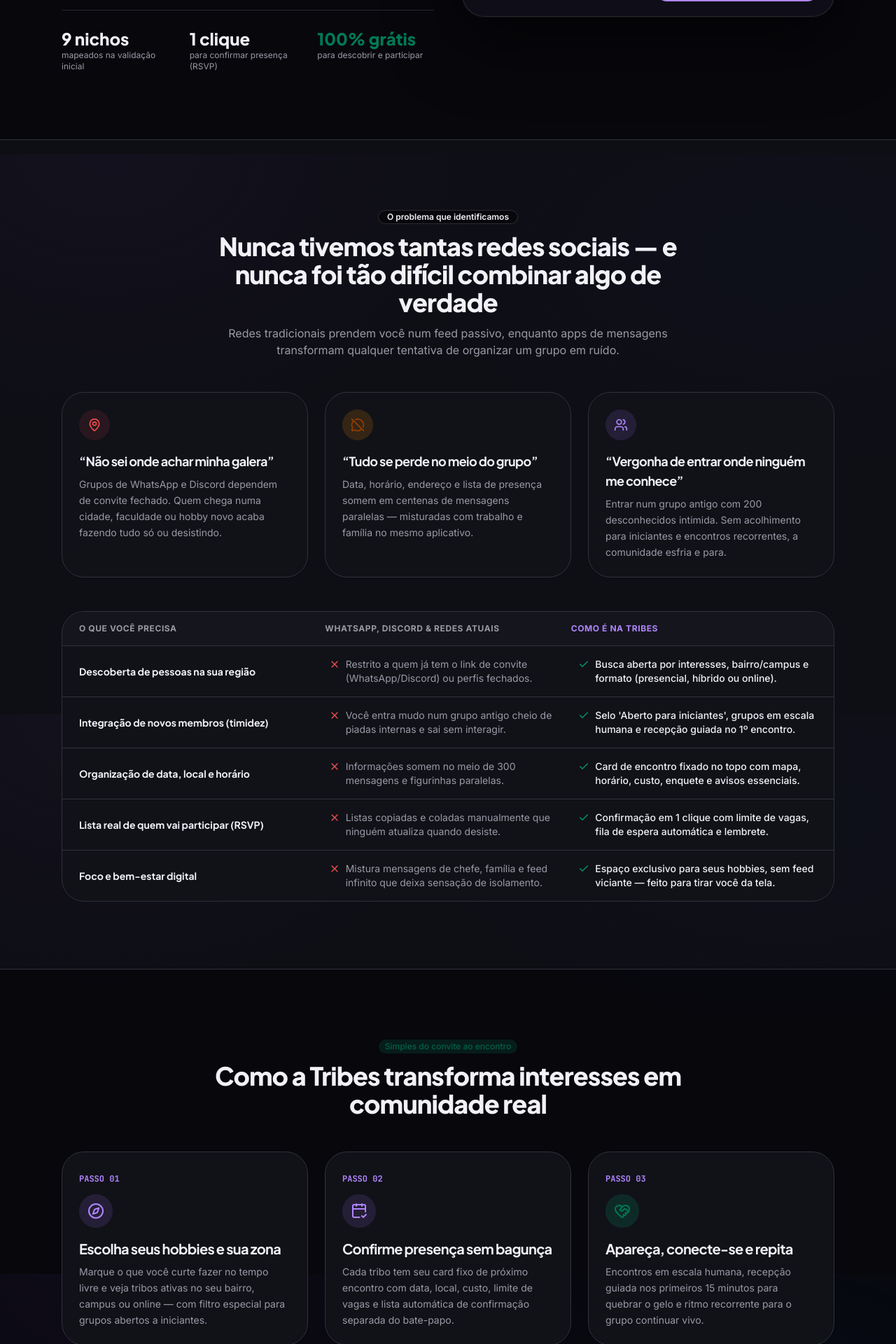
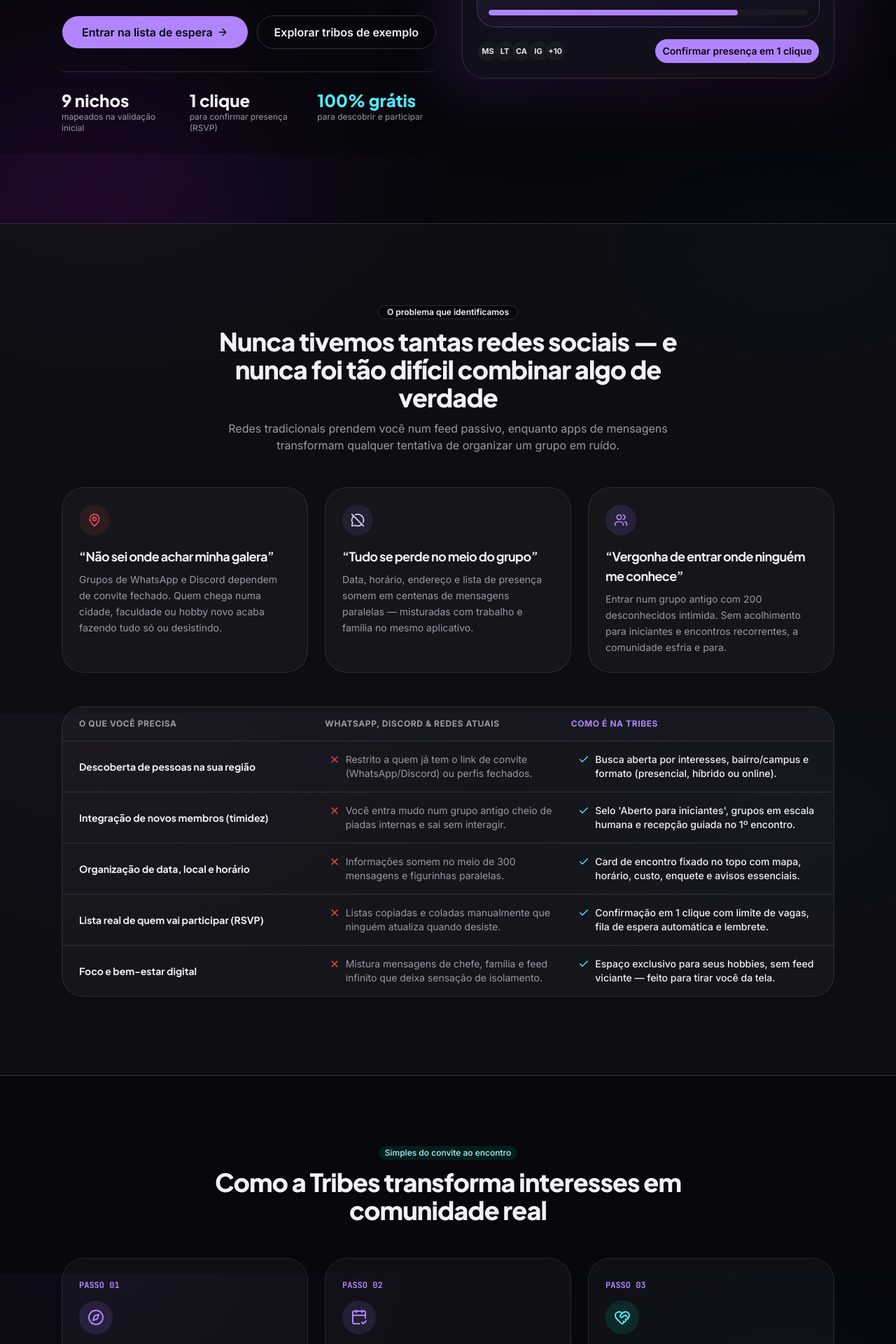
Before and after one commit to ArthurG12/Tribes, a Next.js app: page / in a window 1280 px wide. Shown: the part 580-2500 px from the top of the page at 70% size. Built offline with nearby package versions, Linux system fonts and the light colour scheme.

Commit message:
Apply premium dark violet visual system

```diff
--- a/src/app/page.tsx
+++ b/src/app/page.tsx
@@ -103,7 +103,7 @@ export default function TribesLandingPage() {
 
       <main className="flex-1">
         {/* HERO SECTION */}
-        <section className="relative overflow-hidden pt-12 pb-20 sm:pt-16 sm:pb-24">
+        <section className="relative isolate overflow-hidden py-20 sm:py-28 lg:py-32">\n          <div aria-hidden="true" className="pointer-events-none absolute -top-40 right-[-10%] -z-10 h-[34rem] w-[34rem] rounded-full bg-violet-600/20 blur-[130px]" />\n          <div aria-hidden="true" className="pointer-events-none absolute bottom-[-18rem] left-[-12%] -z-10 h-[34rem] w-[34rem] rounded-full bg-fuchsia-600/10 blur-[130px]" />
           <div className="mx-auto grid max-w-6xl items-center gap-12 px-4 sm:px-6 lg:grid-cols-12 lg:gap-10">
             <div className="lg:col-span-6">
               <div className="inline-flex items-center gap-2 rounded-full border border-primary/25 bg-primary/8 px-3.5 py-1.5 text-xs font-semibold text-primary">
@@ -163,7 +163,7 @@ export default function TribesLandingPage() {
                   </p>
                 </div>
                 <div>
-                  <p className="font-heading text-xl font-extrabold text-emerald-700 sm:text-2xl">
+                  <p className="font-heading text-xl font-extrabold text-cyan-300 sm:text-2xl">
                     100% grátis
                   </p>
                   <p className="text-xs text-muted-foreground">
@@ -186,7 +186,7 @@ export default function TribesLandingPage() {
         {/* PROBLEMA VS SOLUCAO */}
         <section
           id="problema"
-          className="border-y border-border bg-secondary/40 py-20 sm:py-24"
+          className="border-y border-border bg-white/[0.025] py-24 sm:py-28"
         >
           <div className="mx-auto max-w-6xl px-4 sm:px-6">
             <div className="mx-auto max-w-2xl text-center">
@@ -206,7 +206,7 @@ export default function TribesLandingPage() {
 
             {/* 3 Pain cards */}
             <div className="mt-12 grid gap-6 md:grid-cols-3">
-              <div className="rounded-3xl border border-border bg-card p-6 shadow-xs">
+              <div className="rounded-3xl border border-white/10 bg-white/[0.035] p-6 shadow-xs">
                 <div className="flex size-11 items-center justify-center rounded-2xl bg-destructive/10 text-destructive">
                   <MapPin className="size-5" />
                 </div>
@@ -218,8 +218,8 @@ export default function TribesLandingPage() {
                 </p>
               </div>
 
-              <div className="rounded-3xl border border-border bg-card p-6 shadow-xs">
-                <div className="flex size-11 items-center justify-center rounded-2xl bg-amber-500/15 text-amber-800">
+              <div className="rounded-3xl border border-white/10 bg-white/[0.035] p-6 shadow-xs">
+                <div className="flex size-11 items-center justify-center rounded-2xl bg-violet-400/10 text-violet-200">
                   <MessageCircleOff className="size-5" />
                 </div>
                 <h3 className="mt-4 font-heading text-lg font-bold text-foreground">
@@ -230,7 +230,7 @@ export default function TribesLandingPage() {
                 </p>
               </div>
 
-              <div className="rounded-3xl border border-border bg-card p-6 shadow-xs">
+              <div className="rounded-3xl border border-white/10 bg-white/[0.035] p-6 shadow-xs">
                 <div className="flex size-11 items-center justify-center rounded-2xl bg-primary/12 text-primary">
                   <Users className="size-5" />
                 </div>
@@ -244,7 +244,7 @@ export default function TribesLandingPage() {
             </div>
 
             {/* Comparison Matrix */}
-            <div className="mt-12 overflow-hidden rounded-3xl border border-border bg-card shadow-xs">
+            <div className="mt-12 overflow-hidden rounded-3xl border border-white/10 bg-white/[0.035] shadow-xs">
               <div className="grid grid-cols-1 border-b border-border bg-muted/50 px-6 py-4 text-xs font-bold uppercase tracking-wider text-muted-foreground md:grid-cols-12">
                 <div className="md:col-span-4">O que você precisa</div>
                 <div className="hidden md:col-span-4 md:block">
@@ -269,7 +269,7 @@ export default function TribesLandingPage() {
                       <span>{row.currentTools}</span>
                     </div>
                     <div className="flex items-start gap-2 font-medium text-foreground md:col-span-4">
-                      <Check className="mt-0.5 size-4 shrink-0 text-emerald-600" />
+                      <Check className="mt-0.5 size-4 shrink-0 text-cyan-300" />
                       <span>{row.tribes}</span>
                     </div>
                   </div>
@@ -283,7 +283,7 @@ export default function TribesLandingPage() {
         <section id="como-funciona" className="py-20 sm:py-24">
           <div className="mx-auto max-w-6xl px-4 sm:px-6">
             <div className="mx-auto max-w-2xl text-center">
-              <Badge className="mb-3 bg-emerald-500/12 text-emerald-800 hover:bg-emerald-500/15">
+              <Badge className="mb-3 bg-emerald-500/12 text-cyan-200 hover:bg-emerald-500/15">
                 Simples do convite ao encontro
               </Badge>
               <h2 className="font-heading text-3xl font-extrabold tracking-tight text-foreground sm:text-4xl">
@@ -292,7 +292,7 @@ export default function TribesLandingPage() {
             </div>
 
             <div className="mt-12 grid gap-6 md:grid-cols-3">
-              <div className="relative rounded-3xl border border-border bg-card p-6 shadow-xs">
+              <div className="relative rounded-3xl border border-white/10 bg-white/[0.035] p-6 shadow-xs">
                 <span className="font-mono text-xs font-bold text-primary">
                   PASSO 01
                 </span>
@@ -307,7 +307,7 @@ export default function TribesLandingPage() {
                 </p>
               </div>
 
-              <div className="relative rounded-3xl border border-border bg-card p-6 shadow-xs">
+              <div className="relative rounded-3xl border border-white/10 bg-white/[0.035] p-6 shadow-xs">
                 <span className="font-mono text-xs font-bold text-primary">
                   PASSO 02
                 </span>
@@ -322,11 +322,11 @@ export default function TribesLandingPage() {
                 </p>
               </div>
 
-              <div className="relative rounded-3xl border border-border bg-card p-6 shadow-xs">
+              <div className="relative rounded-3xl border border-white/10 bg-white/[0.035] p-6 shadow-xs">
                 <span className="font-mono text-xs font-bold text-primary">
                   PASSO 03
                 </span>
-                <div className="mt-3 flex size-12 items-center justify-center rounded-2xl bg-emerald-500/15 text-emerald-700">
+                <div className="mt-3 flex size-12 items-center justify-center rounded-2xl bg-emerald-500/15 text-cyan-300">
                   <HeartHandshake className="size-6" />
                 </div>
                 <h3 className="mt-4 font-heading text-xl font-bold text-foreground">
@@ -385,7 +385,7 @@ export default function TribesLandingPage() {
                 </div>
 
                 <TabsContent value="participantes" className="mt-6">
-                  <div className="grid items-center gap-8 rounded-3xl border border-border bg-card p-6 sm:p-10 md:grid-cols-2">
+                  <div className="grid items-center gap-8 rounded-3xl border border-white/10 bg-white/[0.035] p-6 sm:p-10 md:grid-cols-2">
                     <div>
                       <Badge className="bg-primary/12 text-primary">
                         Conexão sem pressão
@@ -398,15 +398,15 @@ export default function TribesLandingPage() {
                       </p>
                       <ul className="mt-5 space-y-2.5 text-sm">
                         <li className="flex items-center gap-2.5">
-                          <Check className="size-4 text-emerald-600" />
+                          <Check className="size-4 text-cyan-300" />
                           Selo “Aberto para iniciantes” em tribos receptivas
                         </li>
                         <li className="flex items-center gap-2.5">
-                          <Check className="size-4 text-emerald-600" />
+                          <Check className="size-4 text-cyan-300" />
                           Ambiente separado de mensagens de trabalho e faculdade
                         </li>
                         <li className="flex items-center gap-2.5">
-                          <Check className="size-4 text-emerald-600" />
+                          <Check className="size-4 text-cyan-300" />
                           Agenda clara: saiba exatamente quem vai, quanto custa e onde será
                         </li>
                       </ul>
@@ -426,7 +426,7 @@ export default function TribesLandingPage() {
                 </TabsContent>
 
                 <TabsContent value="organizadores" className="mt-6">
-                  <div className="grid items-center gap-8 rounded-3xl border border-border bg-card p-6 sm:p-10 md:grid-cols-2">
+                  <div className="grid items-center gap-8 rounded-3xl border border-white/10 bg-white/[0.035] p-6 sm:p-10 md:grid-cols-2">
                     <div>
                       <Badge className="bg-primary/12 text-primary">
                         Gestão de comunidades
@@ -439,15 +439,15 @@ export default function TribesLandingPage() {
                       </p>
                       <ul className="mt-5 space-y-2.5 text-sm">
                         <li className="flex items-center gap-2.5">
-                          <Check className="size-4 text-emerald-600" />
+                          <Check className="size-4 text-cyan-300" />
                           RSVP com limite de vagas, fila de espera e lembrete automático
                         </li>
                         <li className="flex items-center gap-2.5">
-                          <Check className="size-4 text-emerald-600" />
+                          <Check className="size-4 text-cyan-300" />
                           Encontros recorrentes (semanais ou quinzenais) em 30 segundos
                         </li>
                         <li className="flex items-center gap-2.5">
-                          <Check className="size-4 text-emerald-600" />
+                          <Check className="size-4 text-cyan-300" />
                           Divisão transparente de aluguel de quadra, mesa ou materiais
                         </li>
                       </ul>
@@ -459,7 +459,7 @@ export default function TribesLandingPage() {
                       <div className="mt-3 space-y-2.5 text-xs">
                         <div className="flex items-center justify-between rounded-xl bg-card p-3">
                           <span className="font-semibold">Enquete de horário</span>
-                          <span className="text-emerald-700 font-semibold">Sábado 14h30 venceu (82%)</span>
+                          <span className="text-cyan-300 font-semibold">Sábado 14h30 venceu (82%)</span>
                         </div>
                         <div className="flex items-center justify-between rounded-xl bg-card p-3">
                           <span className="font-semibold">Vagas do encontro</span>
@@ -475,9 +475,9 @@ export default function TribesLandingPage() {
                 </TabsContent>
 
                 <TabsContent value="parceiros" className="mt-6">
-                  <div className="grid items-center gap-8 rounded-3xl border border-border bg-card p-6 sm:p-10 md:grid-cols-2">
+                  <div className="grid items-center gap-8 rounded-3xl border border-white/10 bg-white/[0.035] p-6 sm:p-10 md:grid-cols-2">
                     <div>
-                      <Badge className="bg-emerald-500/15 text-emerald-800">
+                      <Badge className="bg-emerald-500/15 text-cyan-200">
                         Parceiros Locais B2B
                       </Badge>
                       <h3 className="mt-3 font-heading text-2xl font-extrabold text-foreground">
@@ -488,21 +488,21 @@ export default function TribesLandingPage() {
                       </p>
                       <ul className="mt-5 space-y-2.5 text-sm">
                         <li className="flex items-center gap-2.5">
-                          <Store className="size-4 text-emerald-600" />
+                          <Store className="size-4 text-cyan-300" />
                           Ocupação previsível em horários estratégicos com grupos confirmados
                         </li>
                         <li className="flex items-center gap-2.5">
-                          <Store className="size-4 text-emerald-600" />
+                          <Store className="size-4 text-cyan-300" />
                           Selo “Point Verificado” na escolha de local pelos organizadores
                         </li>
                         <li className="flex items-center gap-2.5">
-                          <Store className="size-4 text-emerald-600" />
+                          <Store className="size-4 text-cyan-300" />
                           Benefícios exclusivos para fidelizar comunidades inteiras
                         </li>
                       </ul>
                     </div>
                     <div className="rounded-2xl border border-border bg-secondary/45 p-6">
-                      <p className="font-mono text-xs font-semibold uppercase text-emerald-800">
+                      <p className="font-mono text-xs font-semibold uppercase text-cyan-200">
                         Exemplos de Points Parceiros
                       </p>
                       <div className="mt-3 grid grid-cols-2 gap-2.5 text-xs font-medium">
@@ -520,7 +520,7 @@ export default function TribesLandingPage() {
         </section>
 
         {/* PLANOS / MODELO DE NEGOCIOS */}
-        <section id="planos" className="border-t border-border bg-background py-20 sm:py-24">
+        <section id="planos" className="border-t border-border bg-transparent py-24 sm:py-28">
           <div className="mx-auto max-w-6xl px-4 sm:px-6">
             <div className="mx-auto max-w-2xl text-center">
               <Badge className="mb-3 bg-primary/12 text-primary hover:bg-primary/15">
@@ -582,7 +582,7 @@ export default function TribesLandingPage() {
                     <ul className="mt-6 space-y-2.5 border-t border-border pt-5 text-sm">
                       {plan.features.map((feat) => (
                         <li key={feat} className="flex items-start gap-2.5">
-                          <Check className="mt-0.5 size-4 shrink-0 text-emerald-600" />
+                          <Check className="mt-0.5 size-4 shrink-0 text-cyan-300" />
                           <span className="text-foreground/90">{feat}</span>
                         </li>
                       ))}
@@ -626,7 +626,7 @@ export default function TribesLandingPage() {
               </p>
             </div>
 
-            <div className="mt-10 rounded-3xl border border-border bg-card px-6 py-2 shadow-xs">
+            <div className="mt-10 rounded-3xl border border-white/10 bg-white/[0.035] px-6 py-2 shadow-xs">
               <Accordion className="w-full">
                 {FAQ_ITEMS.map((item, idx) => (
                   <AccordionItem key={item.question} value={`faq-${idx}`}>
```
